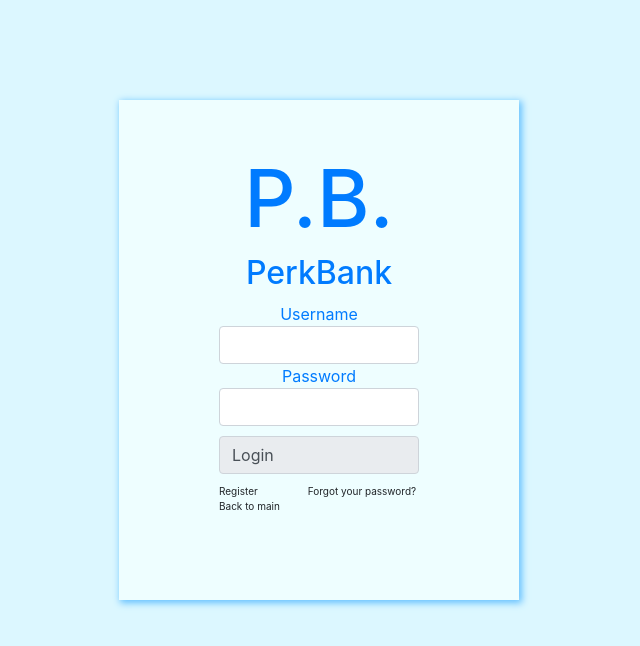
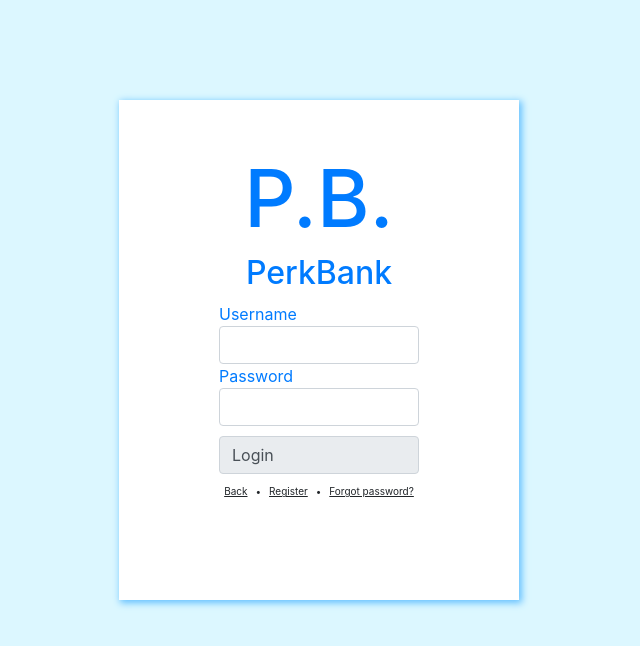
Before and after one commit to elliottan/perkbank, an Angular app: page /login in a window 1280 px wide. Shown: the top 646 px of the page, without its empty margins (321-961 px from the left). Built offline with nearby package versions, Linux system fonts and the light colour scheme.

Commit message:
improve UI for login page, added links

```diff
--- a/src/app/login-select/login-select.component.css
+++ b/src/app/login-select/login-select.component.css
@@ -4,7 +4,7 @@ div.login-select-container .container {
   padding-top: 50px;
   height: 400px;
   max-width: 400px;
-  background-color: #EEFEFF;
+  background-color: #FFFFFF;
   border-width: 2;
   border-color: black;
   box-shadow: 2px 2px 7px 1px #64C1FF;
@@ -23,4 +23,9 @@ div.login-select-container .input-group-text {
   max-width: 200px;
   margin: auto;
   margin-top: 20px;
+  cursor: pointer;
 }
+
+div.login-select-container .input-group-text:hover {
+  background-color: #F5F6F7 !important;
+}
--- a/src/app/login-select/login-select.component.ts
+++ b/src/app/login-select/login-select.component.ts
@@ -1,5 +1,5 @@
 import { Component, OnInit } from '@angular/core';
-import { Router} from '@angular/router';
+import { Router } from '@angular/router';
 
 @Component({
   selector: 'app-login-select',
--- a/src/app/login/login.component.css
+++ b/src/app/login/login.component.css
@@ -4,7 +4,7 @@ div.login-container .container {
   padding-top: 50px;
   height: 500px;
   max-width: 400px;
-  background-color: #EEFEFF;
+  background-color: #FFFFFF;
   border-width: 2;
   border-color: black;
   box-shadow: 2px 2px 7px 1px #64C1FF;
@@ -17,11 +17,9 @@ div.login-container h1 {
 }
 
 div.login-container .form-group {
+  max-width: 200px;
+  margin: auto;
   margin-top: 10px;
-}
-
-div.login-container .text-primary {
-  color: black;
 }
 
 div.login-container .input-group-text {
@@ -29,6 +27,11 @@ div.login-container .input-group-text {
   margin: auto;
   margin-top: 10px;
   margin-bottom: 10px;
+  cursor: pointer;
+}
+
+div.login-container .input-group-text:hover {
+  background-color: #F5F6F7 !important;
 }
 
 input[type=text], input[type=password] {
@@ -39,17 +42,22 @@ input[type=text], input[type=password] {
 div.login-container .input-group-prepend {
   max-width: 200px;
   margin: auto;
-}
-
-div.login-container .input-group-prepend .small-text-divider {
-  font-size: 10px;
-  padding-left: 50px;
-}
-
-div .small-text {
+  text-align: center;
   font-size: 10px;
 }
 
-div .input-group-backtomain {
+div .input-group-small-links {
+  max-width: 200px;
+  margin: auto;
+  text-align: center;
+  text-decoration: underline;
+  cursor: pointer;
+}
 
+div .input-group-small-links:hover {
+  color: #D0D3D6 !important;
 }
+
+div .input-group-small-links:active {
+  color: black !important;
+}
--- a/src/app/login/login.component.html
+++ b/src/app/login/login.component.html
@@ -4,18 +4,17 @@
     <h2 class="text-center text-primary">PerkBank</h2>
     <form>
       <div class="form-group">
-        <div class="text-center text-primary">Username</div>
+        <div class="text-left text-primary">Username</div>
         <input type="text" #username class="form-control" placeholder="" name="username" ngModel>
-        <div class="text-center text-primary">Password</div>
+        <div class="text-left text-primary">Password</div>
         <input type="password" #password class="form-control" placeholder="" name="password">
         <div class="input-group-text" (click)="login(username.value, password.value)">Login</div>
         <div class="input-group-prepend">
-          <div class="small-text">Register</div>
-          <div class="small-text-divider"></div>
-          <div class="small-text">Forgot your password?</div>
-        </div>
-        <div class="input-group-prepend">
-          <div class="small-text">Back to main</div>
+          <div class="input-group-small-links" (click)="navigateToLoginSelection()">Back</div>
+          <div>&nbsp;•&nbsp;</div>
+          <div class="input-group-small-links" (click)="navigateToRegister()">Register</div>
+          <div>&nbsp;•&nbsp;</div>
+          <div class="input-group-small-links" (click)="navigateToForgotPassword()">Forgot password?</div>
         </div>
       </div>
     </form>
--- a/src/app/login/login.component.ts
+++ b/src/app/login/login.component.ts
@@ -1,4 +1,5 @@
 import { Component, OnInit } from '@angular/core';
+import { Router } from '@angular/router';
 
 @Component({
   selector: 'app-login',
@@ -7,7 +8,7 @@ import { Component, OnInit } from '@angular/core';
 })
 export class LoginComponent implements OnInit {
 
-  constructor() { }
+  constructor(private router: Router) { }
 
   ngOnInit() {
   }
@@ -16,4 +17,21 @@ export class LoginComponent implements OnInit {
     console.log(username)
     console.log(password)
   }
+
+  navigateToLoginSelection() {
+    this.router.navigate(["/login-select"]);
+  }
+
+  navigateToRegister() {
+    /*app.controller("demoController", function($scope, $window) {
+      $scope.save = function() {
+           window.alert("hi!");
+      };
+    });
+    Window.alert("The register page will be created in the future.")*/
+  }
+
+  navigateToForgotPassword() {
+    //Window.alert("The forget password page will be created in the future.")
+  }
 }
```
